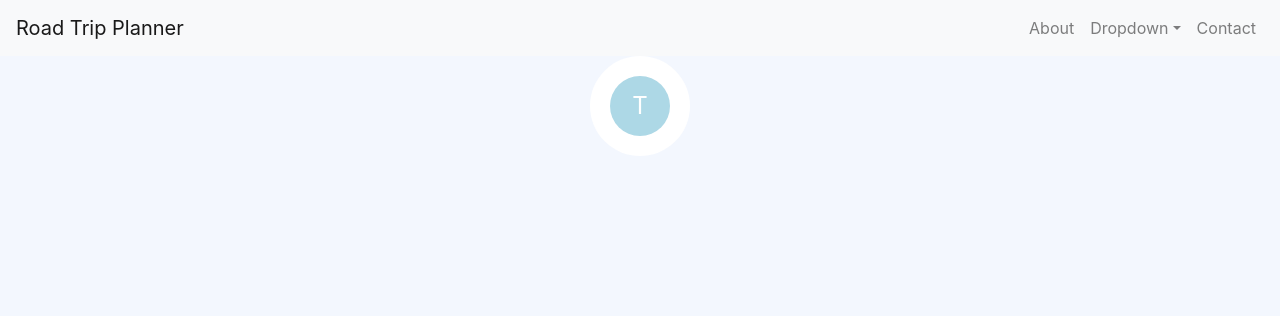
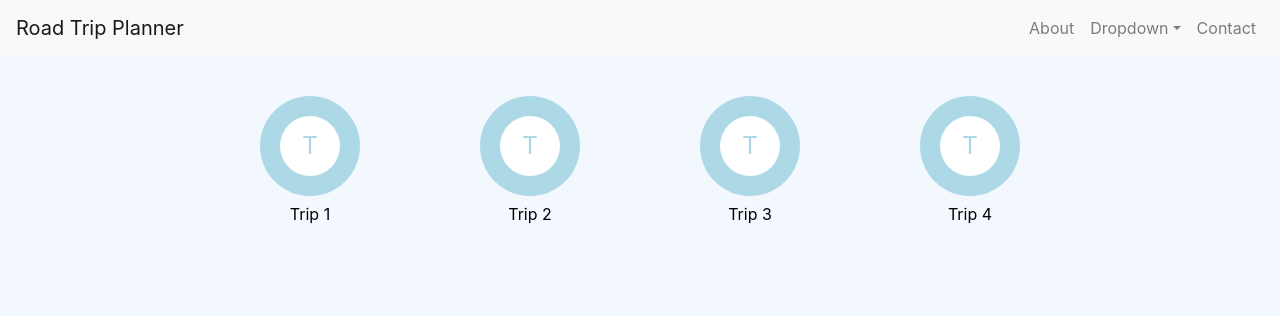
Before and after one commit to poweitsao/cs4640_project, a PHP site: page /homepage.html in a window 1280 px wide. Shown: the top 316 px of the page. Run offline with PHP 8.4, Linux system fonts and the light colour scheme.

Commit message:
implemented grid of trips and remove button

```diff
--- a/homepage.html
+++ b/homepage.html
@@ -1,7 +1,7 @@
-
 <!-- 1. create HTML5 doctype -->
 <!DOCTYPE html>
 <html>
+
 <head>
   <meta charset="UTF-8">
 
@@ -22,7 +22,8 @@
 
   <!-- 3. link bootstrap -->
   <!-- if you choose to use CDN for CSS bootstrap -->
-  <link rel="stylesheet" href="https://cdn.jsdelivr.net/npm/bootstrap@4.6.0/dist/css/bootstrap.min.css" integrity="sha384-B0vP5xmATw1+K9KRQjQERJvTumQW0nPEzvF6L/Z6nronJ3oUOFUFpCjEUQouq2+l" crossorigin="anonymous">
+  <link rel="stylesheet" href="https://cdn.jsdelivr.net/npm/bootstrap@4.6.0/dist/css/bootstrap.min.css"
+    integrity="sha384-B0vP5xmATw1+K9KRQjQERJvTumQW0nPEzvF6L/Z6nronJ3oUOFUFpCjEUQouq2+l" crossorigin="anonymous">
 
   <!--
   Use a link tag to link an external resource.
@@ -51,10 +52,11 @@
             <a class="nav-link" href="#">About</a>
           </li>
           <li class="nav-item dropdown">
-            <a class="nav-link dropdown-toggle" href="#" id="dropdown01" data-toggle="dropdown" aria-haspopup="true" aria-expanded="false">Dropdown</a>
+            <a class="nav-link dropdown-toggle" href="#" id="dropdown01" data-toggle="dropdown" aria-haspopup="true"
+              aria-expanded="false">Dropdown</a>
             <div class="dropdown-menu" aria-labelledby="dropdown01">
 
-           </div>
+            </div>
           </li>
           <li class="nav-item">
             <a class="nav-link" href="#">Contact</a>
@@ -67,6 +69,8 @@
 
   <div class="container">
 
+    <div class="trip-icon-grid">
+
       <div class="trip-icon">
         <a href="trip_details.html">
           <span class="trip-icon-outer">
@@ -76,21 +80,98 @@
               </div>
             </span>
           </span>
-
           </span>
+          <div>
+            <p class="trip-icon-label">Trip 1</p>
+          </div>
         </a>
 
-        <svg xmlns="http://www.w3.org/2000/svg" width="25" height="25" fill="currentColor" class="bi bi-x" viewBox="0 0 16 16" onclick="removeButtonHandler(this)" class="remove-button">
-          <path d="M4.646 4.646a.5.5 0 0 1 .708 0L8 7.293l2.646-2.647a.5.5 0 0 1 .708.708L8.707 8l2.647 2.646a.5.5 0 0 1-.708.708L8 8.707l-2.646 2.647a.5.5 0 0 1-.708-.708L7.293 8 4.646 5.354a.5.5 0 0 1 0-.708z"/>
+
+        <svg xmlns="http://www.w3.org/2000/svg" width="25" height="25" fill="currentColor" class="bi bi-x"
+          viewBox="0 0 16 16" onclick="removeButtonHandler(this)" class="remove-button">
+          <path
+            d="M4.646 4.646a.5.5 0 0 1 .708 0L8 7.293l2.646-2.647a.5.5 0 0 1 .708.708L8.707 8l2.647 2.646a.5.5 0 0 1-.708.708L8 8.707l-2.646 2.647a.5.5 0 0 1-.708-.708L7.293 8 4.646 5.354a.5.5 0 0 1 0-.708z" />
         </svg>
       </div>
+
+      <div class="trip-icon">
+        <a href="trip_details.html">
+          <span class="trip-icon-outer">
+            <span class="trip-icon-inner" onclick="clickHandler()">
+              <div class="trip-icon-text-box">
+                <p class="trip-icon-text">T</p>
+              </div>
+            </span>
+          </span>
+          </span>
+          <div>
+            <p class="trip-icon-label">Trip 2</p>
+          </div>
+        </a>
+
+
+        <svg xmlns="http://www.w3.org/2000/svg" width="25" height="25" fill="currentColor" class="bi bi-x"
+          viewBox="0 0 16 16" onclick="removeButtonHandler(this)" class="remove-button">
+          <path
+            d="M4.646 4.646a.5.5 0 0 1 .708 0L8 7.293l2.646-2.647a.5.5 0 0 1 .708.708L8.707 8l2.647 2.646a.5.5 0 0 1-.708.708L8 8.707l-2.646 2.647a.5.5 0 0 1-.708-.708L7.293 8 4.646 5.354a.5.5 0 0 1 0-.708z" />
+        </svg>
+      </div>
+
+      <div class="trip-icon">
+        <a href="trip_details.html">
+          <span class="trip-icon-outer">
+            <span class="trip-icon-inner" onclick="clickHandler()">
+              <div class="trip-icon-text-box">
+                <p class="trip-icon-text">T</p>
+              </div>
+            </span>
+          </span>
+          </span>
+          <div>
+            <p class="trip-icon-label">Trip 3</p>
+          </div>
+        </a>
+
+
+        <svg xmlns="http://www.w3.org/2000/svg" width="25" height="25" fill="currentColor" class="bi bi-x"
+          viewBox="0 0 16 16" onclick="removeButtonHandler(this)" class="remove-button">
+          <path
+            d="M4.646 4.646a.5.5 0 0 1 .708 0L8 7.293l2.646-2.647a.5.5 0 0 1 .708.708L8.707 8l2.647 2.646a.5.5 0 0 1-.708.708L8 8.707l-2.646 2.647a.5.5 0 0 1-.708-.708L7.293 8 4.646 5.354a.5.5 0 0 1 0-.708z" />
+        </svg>
+      </div>
+
+      <div class="trip-icon">
+        <a href="trip_details.html">
+          <span class="trip-icon-outer">
+            <span class="trip-icon-inner" onclick="clickHandler()">
+              <div class="trip-icon-text-box">
+                <p class="trip-icon-text">T</p>
+              </div>
+            </span>
+          </span>
+          </span>
+          <div>
+            <p class="trip-icon-label">Trip 4</p>
+          </div>
+        </a>
+
+
+        <svg xmlns="http://www.w3.org/2000/svg" width="25" height="25" fill="currentColor" class="bi bi-x"
+          viewBox="0 0 16 16" onclick="removeButtonHandler(this)" class="remove-button">
+          <path
+            d="M4.646 4.646a.5.5 0 0 1 .708 0L8 7.293l2.646-2.647a.5.5 0 0 1 .708.708L8.707 8l2.647 2.646a.5.5 0 0 1-.708.708L8 8.707l-2.646 2.647a.5.5 0 0 1-.708-.708L7.293 8 4.646 5.354a.5.5 0 0 1 0-.708z" />
+        </svg>
+      </div>
+    </div>
+
+
 
 
 
   </div>
 
   <script>
-    var clickHandler = () =>{
+    var clickHandler = () => {
       console.log("clicked")
     }
 
@@ -103,8 +184,12 @@
   </script>
 
   <!-- CDN for JS bootstrap -->
-  <script src="https://code.jquery.com/jquery-3.5.1.slim.min.js" integrity="sha384-DfXdz2htPH0lsSSs5nCTpuj/zy4C+OGpamoFVy38MVBnE+IbbVYUew+OrCXaRkfj" crossorigin="anonymous"></script>
-  <script src="https://cdn.jsdelivr.net/npm/bootstrap@4.6.0/dist/js/bootstrap.bundle.min.js" integrity="sha384-Piv4xVNRyMGpqkS2by6br4gNJ7DXjqk09RmUpJ8jgGtD7zP9yug3goQfGII0yAns" crossorigin="anonymous"></script>
+  <script src="https://code.jquery.com/jquery-3.5.1.slim.min.js"
+    integrity="sha384-DfXdz2htPH0lsSSs5nCTpuj/zy4C+OGpamoFVy38MVBnE+IbbVYUew+OrCXaRkfj"
+    crossorigin="anonymous"></script>
+  <script src="https://cdn.jsdelivr.net/npm/bootstrap@4.6.0/dist/js/bootstrap.bundle.min.js"
+    integrity="sha384-Piv4xVNRyMGpqkS2by6br4gNJ7DXjqk09RmUpJ8jgGtD7zP9yug3goQfGII0yAns"
+    crossorigin="anonymous"></script>
 
 
   <!-- for local -->
@@ -124,4 +209,5 @@
 
 
 </body>
+
 </html>
--- a/stylesheets/homepage.css
+++ b/stylesheets/homepage.css
@@ -13,6 +13,14 @@ body {
     flex-wrap: wrap;
 }
 
+.trip-icon-grid{
+    display: flex;
+    width: 80%;
+    height: 100px;
+    justify-content: space-around;
+    padding-top: 40px;
+}
+
 .trip-icon{
     display:flex;
     justify-content: center;
@@ -22,12 +30,25 @@ body {
     flex-wrap: wrap;
 }
 
+.trip-icon a{
+    color: black;
+    text-decoration: none;
+
+}
+
+.trip-icon-label{
+    display:flex;
+    justify-content: center;
+    margin: 0px;
+}
+
 .trip-icon:hover svg{
     display:block;
 }
 
 .trip-icon svg{
     display: none;
+    width: 30px;
 }
 
 /* .remove-button */
@@ -35,7 +56,7 @@ body {
 .trip-icon-outer {
     height: 100px;
     width: 100px;
-    background-color: white;
+    background-color: lightblue;
     border-radius: 50%;
     display: inline-block;
     position: relative;
@@ -46,7 +67,7 @@ body {
     position:absolute;
     height: 60px;
     width: 60px;
-    background-color: lightblue;
+    background-color: white;
     border-radius: 50%;
     display: inline-block;
     top: 20%;
@@ -65,5 +86,5 @@ body {
       padding: 0px;
       margin: 0px;
       font-size: x-large;
-      color:white;
+      color:lightblue;
   }
```
